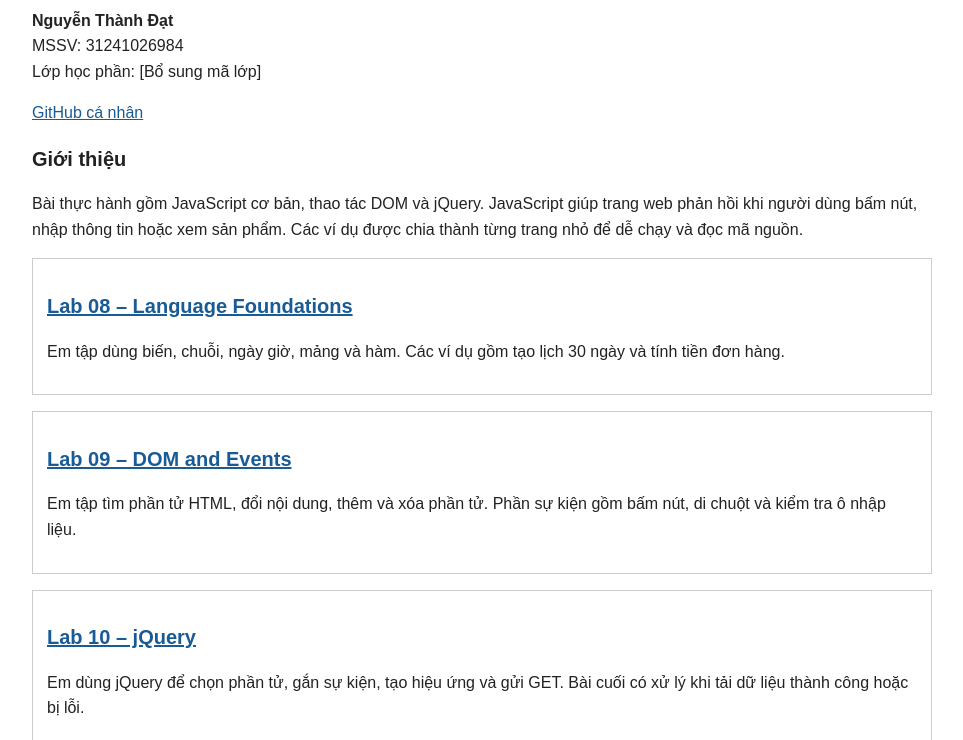
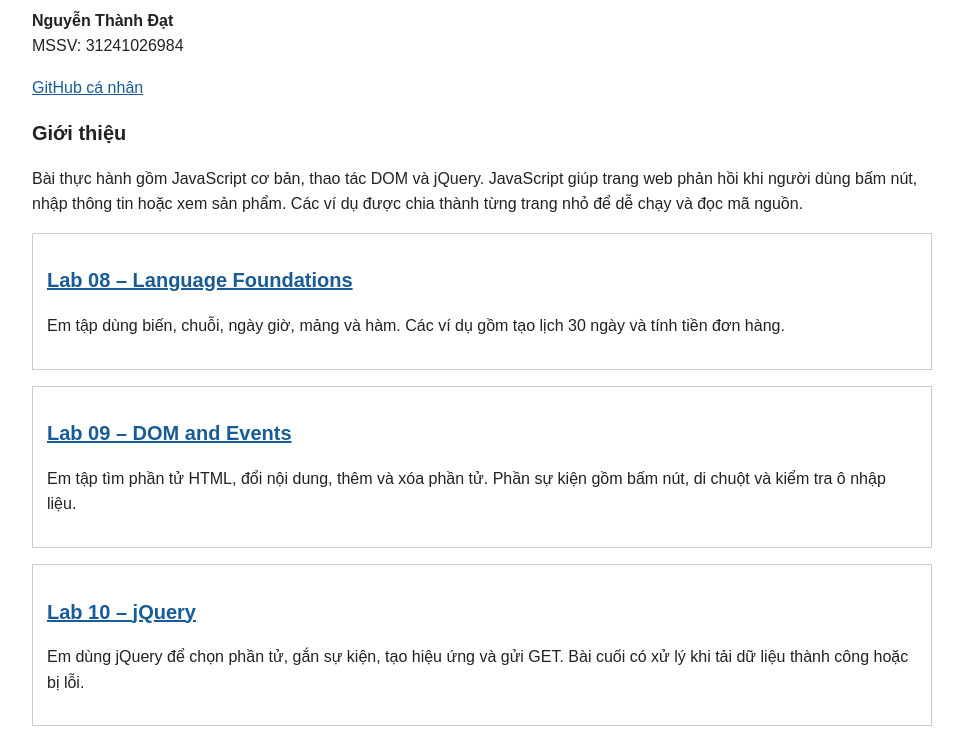
Before and after one commit to thanhdat09cpr/ecommerce-ui-improvement-moc, a plain HTML site: page JavaScript-Labs/index.html in a window 1280 px wide. Shown: the part 189-929 px from the top of the page, without its empty margins (158-1121 px from the left). Drawn offline with Linux system fonts and the light colour scheme.

Commit message:
Remove course class field from JavaScript coursework

```diff
--- a/JavaScript-Labs/index.html
+++ b/JavaScript-Labs/index.html
@@ -14,8 +14,7 @@
       alt="Ảnh đại diện Nguyễn Thành Đạt"
     />
     <p>
-      <strong>Nguyễn Thành Đạt</strong><br />MSSV: 31241026984<br />Lớp học
-      phần: [Bổ sung mã lớp]
+      <strong>Nguyễn Thành Đạt</strong><br />MSSV: 31241026984
     </p>
     <p><a href="https://github.com/thanhdat09cpr">GitHub cá nhân</a></p>
     <h2>Giới thiệu</h2>
```
Also changed, not shown: 1 other file.
